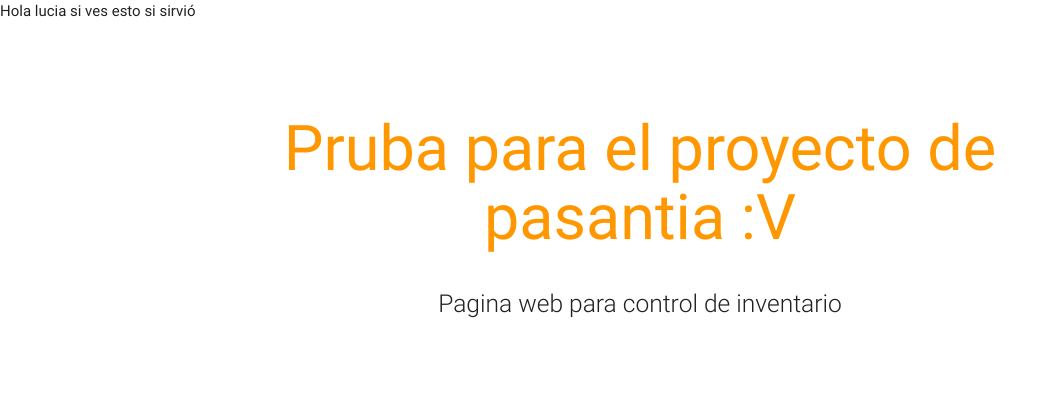
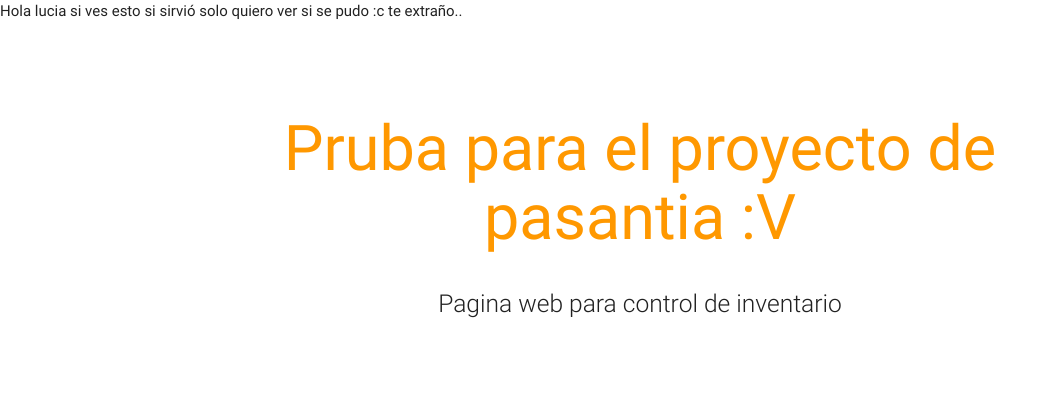
Before and after one commit to karlalucia/ProtoProject, a PHP site: page / in a window 1280 px wide. Shown: the top 420 px of the page, without its empty margins (0-1056 px from the left). Run offline with PHP 8.4, Linux system fonts and the light colour scheme; some libraries are stand-ins or nearby versions.

Commit message:
prueba de lu

```diff
--- a/menu.php
+++ b/menu.php
@@ -1 +1,2 @@
 Hola lucia si ves esto si sirvió
+solo quiero ver si se pudo :c te extraño..
```
